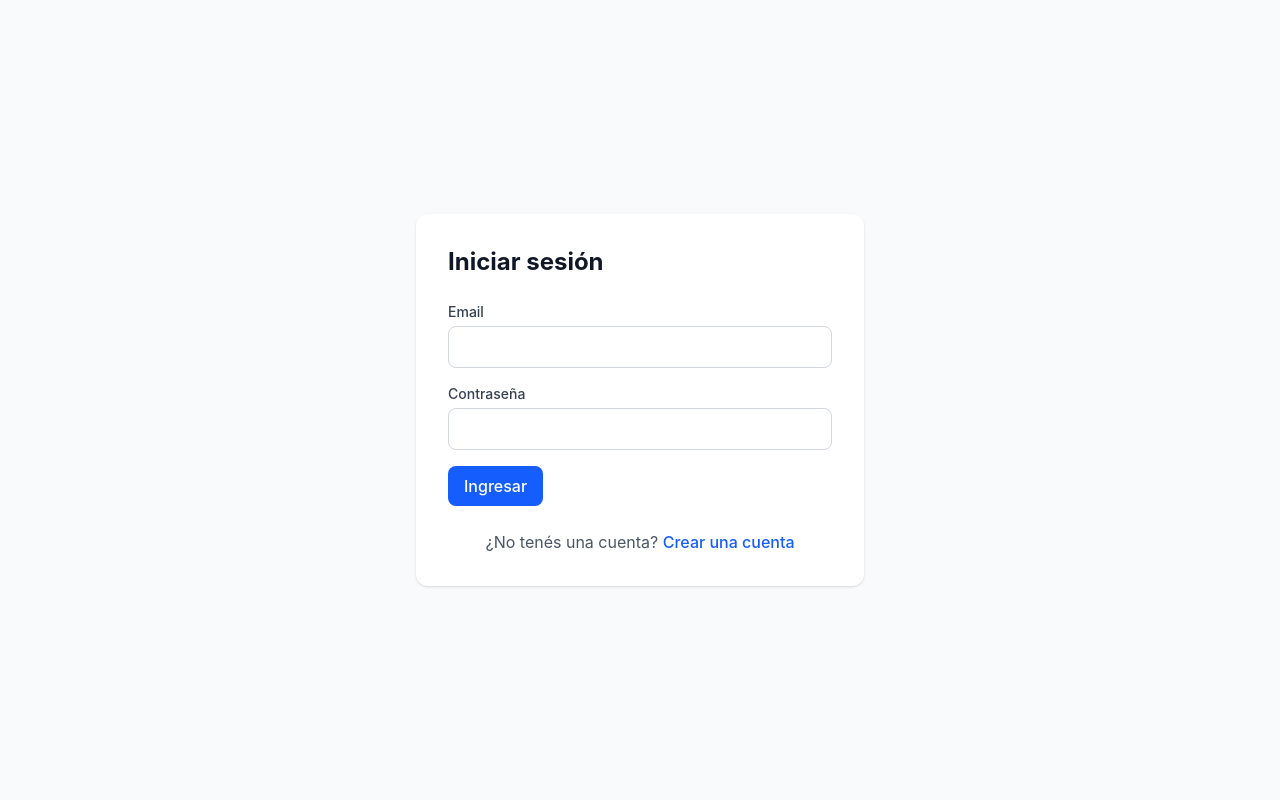
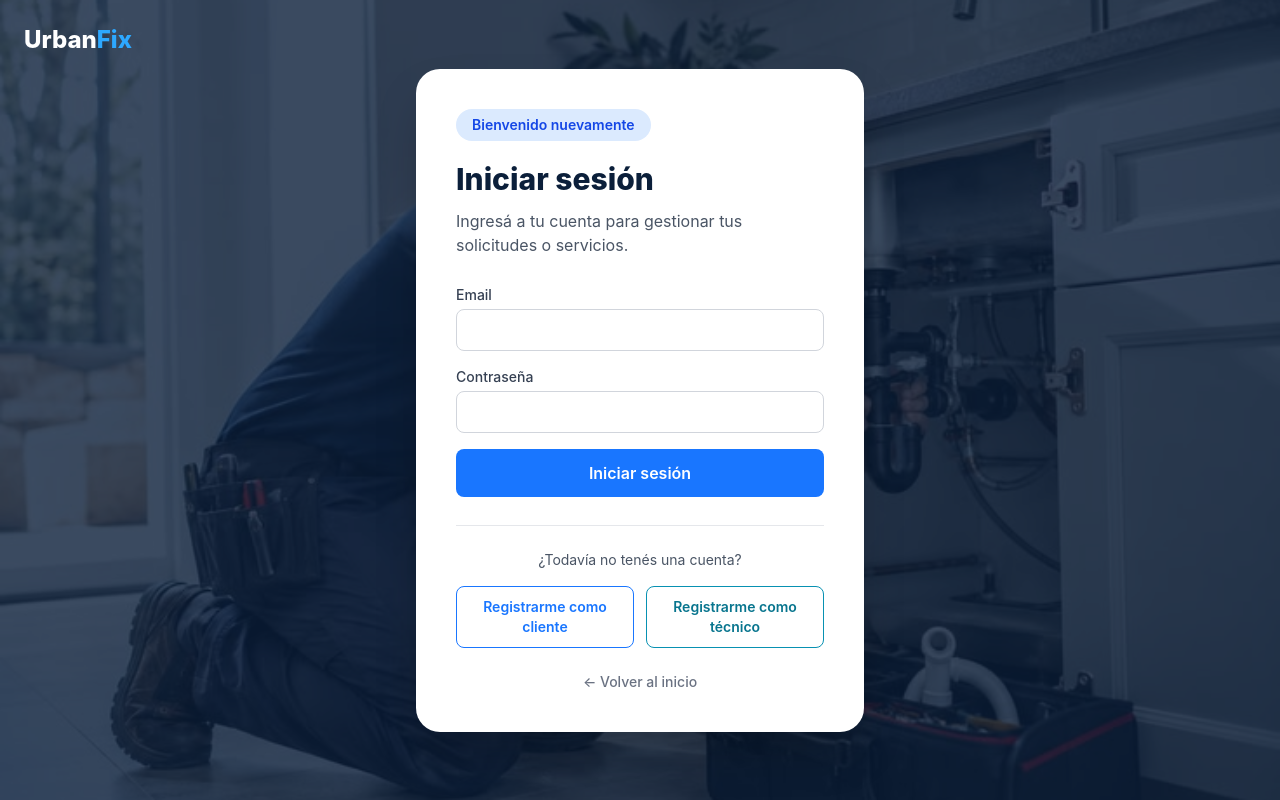
Before and after one commit to AndreAmutio/UrbanFix-Solutions, a React app in the folder frontend/: page /login in a window 1280 px wide. Built offline with nearby package versions, Linux system fonts and the light colour scheme; no server answers; the HTML template or start-up script is replaced by a standard one.

Commit message:
renovacion de diseño y flujo de inicio de sesión

```diff
--- a/frontend/src/pages/auth/Login.jsx
+++ b/frontend/src/pages/auth/Login.jsx
@@ -1,49 +1,67 @@
-import { useState } from 'react';
+import { useState } from "react";
 import { Link, useNavigate } from "react-router-dom";
-import { useAuth } from '../../context/AuthContext';
-import { Button } from '../../components/ui/Button';
-import { Input } from '../../components/ui/Input';
-import api from '../../services/api';
+
+import { useAuth } from "../../context/AuthContext";
+import { Input } from "../../components/ui/Input";
+import api from "../../services/api";
+
+import imagenPortada from "../../assets/imagenes/2.jpeg";
 
 export default function Login() {
   const [formData, setFormData] = useState({
-    email: '',
-    password: '',
+    email: "",
+    password: "",
   });
 
-  const [error, setError] = useState('');
+  const [error, setError] = useState("");
   const [loading, setLoading] = useState(false);
 
   const { login } = useAuth();
   const navigate = useNavigate();
 
-  const handleSubmit = async (e) => {
-    e.preventDefault();
+  const handleChange = (event) => {
+    const { name, value } = event.target;
 
-    setError('');
+    setFormData((currentData) => ({
+      ...currentData,
+      [name]: value,
+    }));
+  };
+
+  const handleSubmit = async (event) => {
+    event.preventDefault();
+    setError("");
     setLoading(true);
 
     try {
-      const { data } = await api.post('/auth/login', formData);
+      const loginData = {
+        email: formData.email.trim(),
+        password: formData.password,
+      };
+
+      const { data } = await api.post("/auth/login", loginData);
 
       login(data.user, data.token);
 
       const redirects = {
-        CLIENTE: '/cliente',
-        TECNICO: '/tecnico',
-        ADMIN: '/admin',
+        CLIENTE: "/cliente",
+        TECNICO: "/tecnico",
+        ADMIN: "/admin",
       };
 
       const destination = redirects[data.user.role];
 
-      if (destination) {
-        navigate(destination);
-      } else {
-        setError('El usuario tiene un rol no reconocido');
+      if (!destination) {
+        setError("El usuario tiene un rol no reconocido");
+        return;
       }
+
+      navigate(destination, { replace: true });
     } catch (err) {
       setError(
-        err.response?.data?.error || 'Error al iniciar sesión'
+        err.response?.data?.error ||
+          err.response?.data?.message ||
+          "No pudimos iniciar sesión. Revisá tus datos.",
       );
     } finally {
       setLoading(false);
@@ -51,45 +69,100 @@ export default function Login() {
   };
 
   return (
-    <main className="min-h-screen flex items-center justify-center bg-gray-50">
-      <div className="bg-white p-8 rounded-xl shadow-sm w-full max-w-md">
-        <h1 className="text-2xl font-bold text-gray-900 mb-6">
+    <main
+      className="relative flex min-h-screen items-center justify-center bg-cover bg-center px-4 py-12"
+      style={{ backgroundImage: `url(${imagenPortada})` }}
+    >
+      <div className="absolute inset-0 bg-[#0B1F3A]/80" />
+
+      <Link
+        to="/"
+        className="absolute left-6 top-6 z-20 text-2xl font-extrabold text-white"
+      >
+        Urban<span className="text-[#2DA8FF]">Fix</span>
+      </Link>
+
+      <section className="relative z-10 w-full max-w-md rounded-3xl bg-white p-7 shadow-2xl sm:p-10">
+        <span className="inline-flex rounded-full bg-blue-100 px-4 py-1.5 text-sm font-semibold text-blue-700">
+          Bienvenido nuevamente
+        </span>
+
+        <h1 className="mt-5 text-3xl font-extrabold text-[#0B1F3A]">
           Iniciar sesión
         </h1>
 
+        <p className="mt-3 leading-6 text-gray-600">
+          Ingresá a tu cuenta para gestionar tus solicitudes o servicios.
+        </p>
+
         {error && (
-          <div className="bg-red-50 text-red-600 p-3 rounded mb-4">
+          <div
+            role="alert"
+            className="mt-6 rounded-lg border border-red-200 bg-red-50 p-3 text-sm text-red-700"
+          >
             {error}
           </div>
         )}
 
-        <form onSubmit={handleSubmit} className="space-y-4">
+        <form onSubmit={handleSubmit} className="mt-7 space-y-4">
           <Input
             label="Email"
+            name="email"
             type="email"
             value={formData.email}
-            onChange={(e) =>
-              setFormData({
-                ...formData,
-                email: e.target.value,
-              })
-            }
+            onChange={handleChange}
+            autoComplete="email"
+            required
           />
 
           <Input
             label="Contraseña"
+            name="password"
             type="password"
             value={formData.password}
-            onChange={(e) =>setFormData({...formData,password: e.target.value,})}
+            onChange={handleChange}
+            autoComplete="current-password"
+            required
           />
-          <Button type="submit" disabled={loading}>
-            {loading ? 'Ingresando...' : 'Ingresar'}
-          </Button>
+
+          <button
+            type="submit"
+            disabled={loading}
+            className="w-full rounded-lg bg-[#1976FF] px-6 py-3 font-semibold text-white transition hover:bg-[#0f65e8] focus:outline-none focus:ring-4 focus:ring-blue-300 disabled:cursor-not-allowed disabled:opacity-60"
+          >
+            {loading ? "Ingresando..." : "Iniciar sesión"}
+          </button>
         </form>
-        <p className="text-center text-gray-600 mt-6"> ¿No tenés una cuenta?{" "}
-           <Link to="/register" className="text-blue-600 font-medium hover:underline"> Crear una cuenta </Link>
-        </p>
-      </div>
+
+        <div className="mt-7 border-t border-gray-200 pt-6">
+          <p className="text-center text-sm text-gray-600">
+            ¿Todavía no tenés una cuenta?
+          </p>
+
+          <div className="mt-4 grid gap-3 sm:grid-cols-2">
+            <Link
+              to="/register?role=CLIENTE"
+              className="rounded-lg border border-[#1976FF] px-4 py-2.5 text-center text-sm font-semibold text-[#1976FF] transition hover:bg-blue-50"
+            >
+              Registrarme como cliente
+            </Link>
+
+            <Link
+              to="/register?role=TECNICO"
+              className="rounded-lg border border-[#0891B2] px-4 py-2.5 text-center text-sm font-semibold text-[#08758e] transition hover:bg-cyan-50"
+            >
+              Registrarme como técnico
+            </Link>
+          </div>
+        </div>
+
+        <Link
+          to="/"
+          className="mt-6 block text-center text-sm font-medium text-gray-500 transition hover:text-[#1976FF]"
+        >
+          ← Volver al inicio
+        </Link>
+      </section>
     </main>
   );
 }
```
